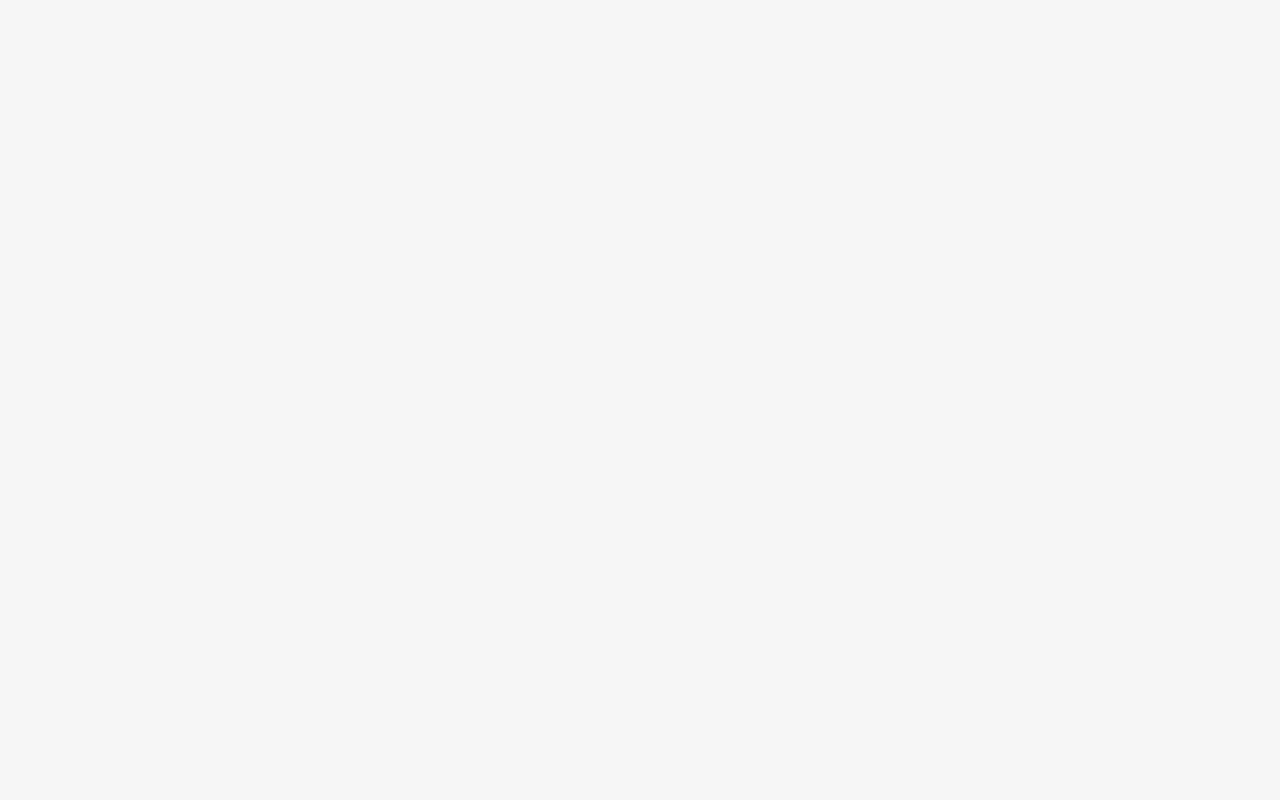
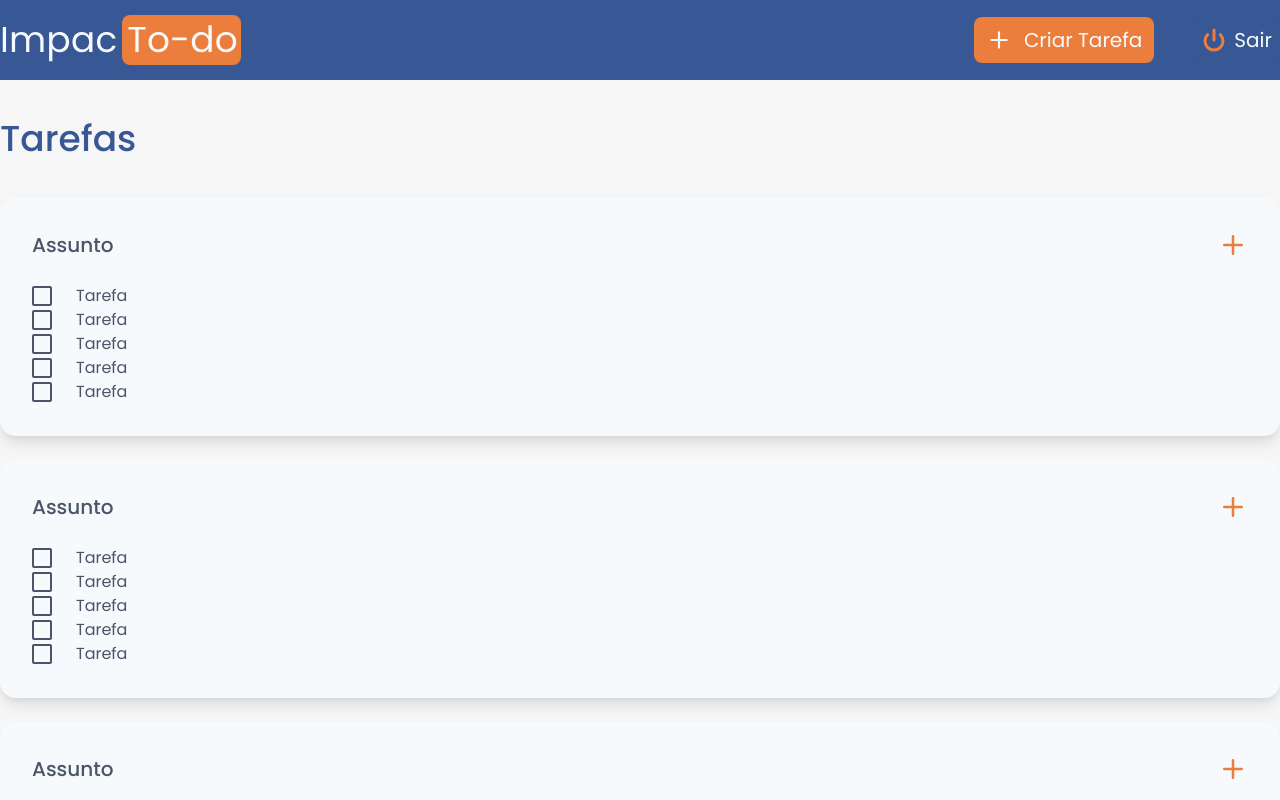
Before and after one commit to erickivel/DevTeam-Processo_Seletivo, a React (Create React App) app in the folder web/: page / in a window 1280 px wide. Before the commit this address had no page. Shown: the top 800 px of the page. Built offline with nearby package versions, Linux system fonts and the light colour scheme.

Commit message:
feat: static home page

```diff
--- /dev/null
+++ b/web/src/components/Tasks/Subject.tsx
@@ -0,0 +1,41 @@
+import { Flex, Text } from "@chakra-ui/react";
+import { FiPlus } from "react-icons/fi";
+
+import { Task } from "./Task";
+
+export const Subject: React.FC = () => {
+  return (
+    <Flex
+      w="100%"
+      p="8"
+      bg="gray.50"
+      borderRadius={16}
+      flexDirection="column"
+      boxShadow="lg"
+    >
+      <Flex
+        justify="space-between"
+        align="center"
+        mb="6"
+      >
+        <Text fontWeight="medium" fontSize="xl">Assunto</Text>
+        <Flex
+          as="button"
+          _hover={{
+            filter: "brightness(75%)"
+          }}
+          transition="filter 0.3s"
+        >
+          <FiPlus size={30} color="#EB7D3D" />
+        </Flex>
+      </Flex>
+
+      <Task />
+      <Task />
+      <Task />
+      <Task />
+      <Task />
+
+    </Flex>
+  );
+}
--- /dev/null
+++ b/web/src/components/Tasks/Task.tsx
@@ -0,0 +1,60 @@
+import { Checkbox, Flex, Text } from "@chakra-ui/react";
+import { useState } from "react";
+import { FiEdit2, FiTrash2 } from "react-icons/fi";
+
+export const Task: React.FC = () => {
+  const [isHovered, setIsHovered] = useState(false);
+  const [isDone, setIsDone] = useState(false);
+
+  return (
+    <Flex
+      align="center"
+      onPointerOver={() => setIsHovered(true)}
+      onPointerLeave={() => setIsHovered(false)}
+    >
+      <Checkbox
+        size="lg"
+        borderColor="gray.600"
+        isChecked={isDone}
+        onChange={() => setIsDone(!isDone)}
+      />
+      <Text
+        ml="6"
+        color={isDone ? "gray.400" : "gray.600"}
+        textDecorationLine={isDone ? "line-through" : ""}
+        transition="all 0.3s"
+      >
+        Tarefa
+      </Text>
+
+      <Flex
+        ml="auto"
+        align="center"
+        visibility={isHovered ? "visible" : "hidden"}
+      >
+        <Flex
+          as="button"
+          _hover={{
+            filter: "brightness(150%)",
+          }}
+          transition="filter 0.2s"
+        >
+          <FiEdit2 size={24} color="#385795" />
+        </Flex>
+
+        <Flex
+          as="button"
+          ml="4"
+          _hover={{
+            filter: "brightness(150%)",
+          }}
+          transition="filter 0.2s"
+        >
+          <FiTrash2 size={24} color="#D42F2F" />
+        </Flex>
+      </Flex>
+
+    </Flex>
+
+  );
+}
--- /dev/null
+++ b/web/src/pages/Home.tsx
@@ -0,0 +1,38 @@
+import { Flex, Text, VStack } from "@chakra-ui/react";
+
+import { Header } from "../components/Header";
+import { Subject } from "../components/Tasks/Subject";
+
+const Home: React.FC = () => {
+  return (
+    <>
+      <Header />
+
+      <Flex
+        w="100%"
+        maxWidth={1480}
+        mx="auto"
+        mb="20"
+        flexDirection="column"
+      >
+        <Text
+          my="8"
+          color="blue.500"
+          fontSize="4xl"
+          fontWeight="medium"
+        >
+          Tarefas
+        </Text>
+
+        <VStack spacing="6">
+          <Subject />
+          <Subject />
+          <Subject />
+        </VStack>
+
+      </Flex>
+    </>
+  );
+}
+
+export default Home;
--- a/web/src/routes/index.tsx
+++ b/web/src/routes/index.tsx
@@ -1,10 +1,12 @@
 import { Route, Routes } from "react-router-dom";
+import Home from "../pages/Home";
 
 import SignIn from "../pages/SignIn";
 import SignUp from "../pages/SignUp";
 
 const AppRoutes: React.FC = () => (
   <Routes>
+    <Route path="/" element={<Home />} />
     <Route path="signIn" element={<SignIn />} />
     <Route path="signUp" element={<SignUp />} />
   </Routes>
```
